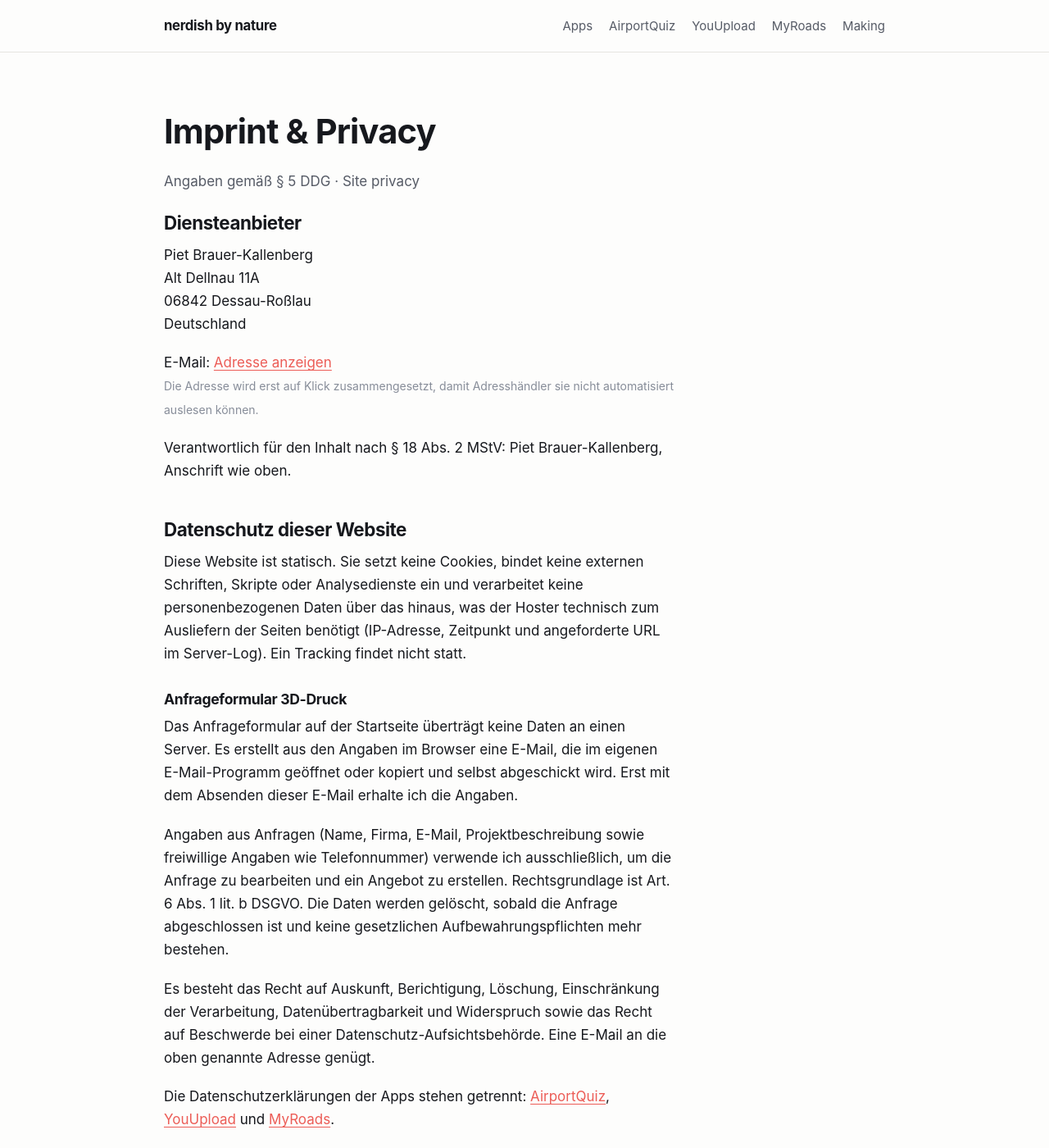
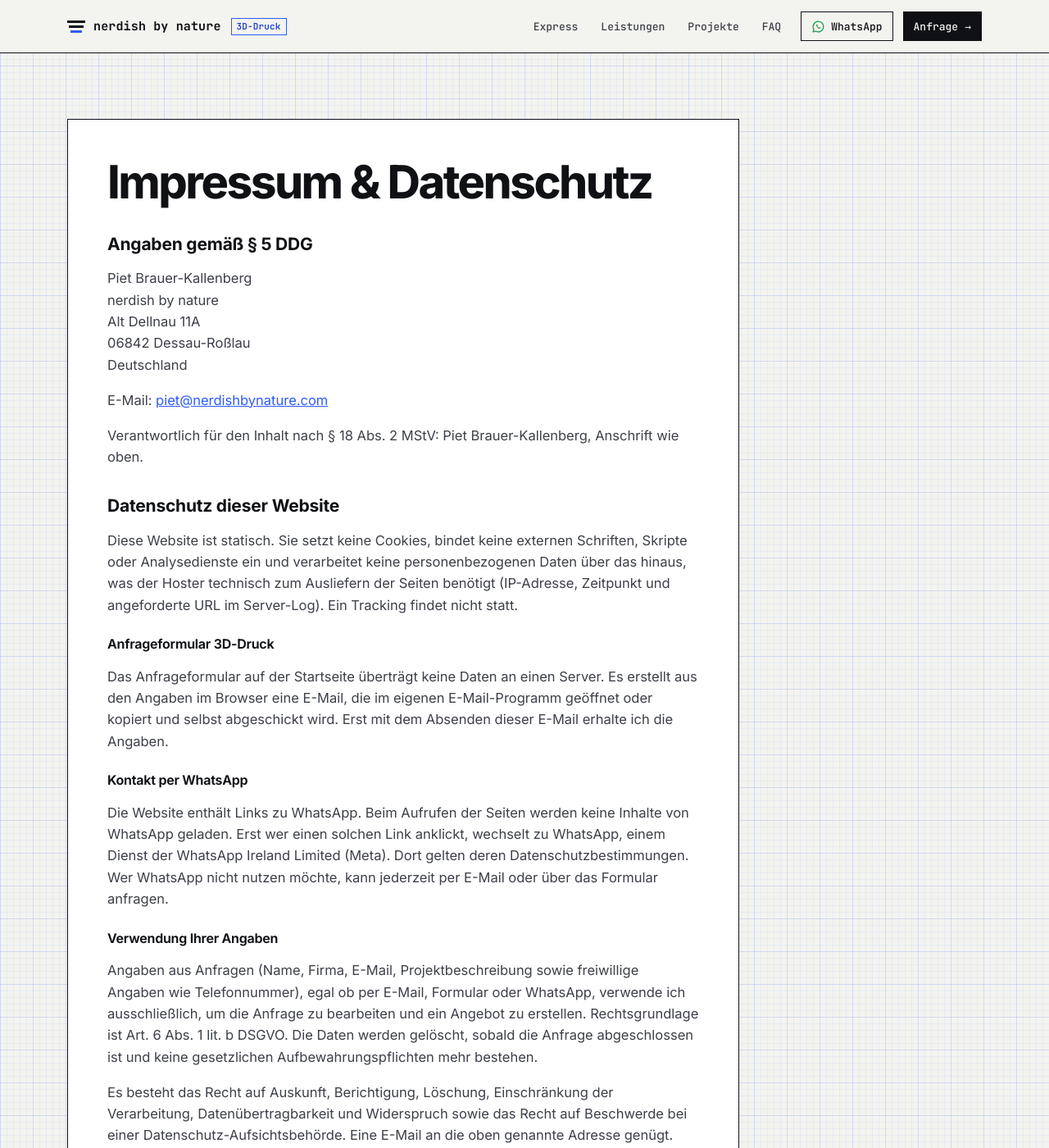
Before and after one commit to nerdishbynature/nerdishbynature.github.io, a Jekyll site: the page built from imprint.html, in a window 1280 px wide and 1400 px high. Shown: the whole window at 82% size. Built offline with Jekyll 4.4.1, drawn with Linux system fonts in a browser that asks for light colours; some of the changed text lies outside the part shown.

Commit message:
Add WhatsApp contact and a German imprint
The homepage and the imprint now share a 3D printing layout, so the
imprint is in German, drops the app navigation and shows the email
address without a click. The footer only links to the imprint.

WhatsApp sits in the header and in a direct contact block above the
quote form. The number and address are assembled in the browser, and
the chat is prefilled with whatever has been typed into the form.

```diff
--- /dev/null
+++ b/_layouts/druck.html
@@ -0,0 +1,70 @@
+<!doctype html>
+<html lang="de">
+<head>
+  <meta charset="utf-8">
+  <meta name="viewport" content="width=device-width, initial-scale=1">
+  <title>{{ page.title | escape }}</title>
+  <meta name="description" content="{{ page.description | escape }}">
+  <meta name="theme-color" content="#f3f3ef">
+  <link rel="icon" href="/favicon.ico" sizes="32x32">
+  <link rel="icon" href="/favicon.svg" type="image/svg+xml">
+  <link rel="apple-touch-icon" href="/assets/img/apple-touch-icon.png">
+  <link rel="preload" href="/assets/druck/fonts/inter-latin-wght-normal.woff2" as="font" type="font/woff2" crossorigin>
+  <link rel="stylesheet" href="/assets/druck/style.css">
+  <link rel="canonical" href="{{ page.url | absolute_url }}">
+  {%- if page.url == "/" %}
+  <script type="application/ld+json">
+  {
+    "@context": "https://schema.org",
+    "@type": "LocalBusiness",
+    "name": "nerdish by nature – 3D-Druck",
+    "description": "3D-Druck für Unternehmen: Funktionsprototypen, Kleinserien, Vorrichtungen, Gehäuse und Nachbau per 3D-Scan.",
+    "url": "https://nerdishbynature.com/",
+    "founder": "Piet Brauer-Kallenberg",
+    "address": {
+      "@type": "PostalAddress",
+      "streetAddress": "Alt Dellnau 11A",
+      "postalCode": "06842",
+      "addressLocality": "Dessau-Roßlau",
+      "addressRegion": "Sachsen-Anhalt",
+      "addressCountry": "DE"
+    },
+    "areaServed": ["Dessau-Roßlau", "Deutschland"]
+  }
+  </script>
+  {%- endif %}
+</head>
+<body>
+  <div class="page">
+    <header class="top">
+      <div class="wrap">
+        <a class="logo" href="/"><span class="mark"><i></i><i></i><i></i></span>nerdish by nature<span class="tag">3D-Druck</span></a>
+        <nav class="main" aria-label="Hauptnavigation">
+          <a href="/#express">Express</a>
+          <a href="/#leistungen">Leistungen</a>
+          <a href="/#projekte">Projekte</a>
+          <a href="/#faq">FAQ</a>
+          <a class="wa" href="#" data-whatsapp target="_blank" rel="noopener" aria-label="Per WhatsApp schreiben" hidden><svg viewBox="0 0 24 24" aria-hidden="true"><path d="M12 3a9 9 0 0 0-7.8 13.5L3 21l4.6-1.2A9 9 0 1 0 12 3Z" fill="none" stroke="currentColor" stroke-width="1.8" stroke-linejoin="round"/><path d="M9.2 8.2c.3-.4.9-.4 1.1.1l.6 1.4c.1.3 0 .6-.2.8l-.5.5c.6 1.2 1.6 2.2 2.8 2.8l.5-.5c.2-.2.5-.3.8-.2l1.4.6c.5.2.5.8.1 1.1-.6.6-1.5.9-2.3.6a8 8 0 0 1-4.9-4.9c-.3-.8 0-1.7.6-2.3Z" fill="currentColor"/></svg><span class="wa-text">WhatsApp</span></a>
+          <a class="cta" href="/#anfrage">Anfrage<span class="cta-arrow"> →</span></a>
+        </nav>
+      </div>
+    </header>
+
+    <main>
+      {{ content }}
+    </main>
+
+    <footer>
+      <div class="wrap">
+        <span>© <span id="year">{{ 'now' | date: "%Y" }}</span> Piet Brauer-Kallenberg · nerdish by nature · Dessau-Roßlau</span>
+        <nav aria-label="Weitere Seiten">
+          <a href="/imprint/">Impressum &amp; Datenschutz</a>
+        </nav>
+      </div>
+    </footer>
+  </div>
+
+  <script src="/assets/druck/form.js"></script>
+  <script>document.getElementById("year").textContent = new Date().getFullYear();</script>
+</body>
+</html>
--- a/assets/druck/form.js
+++ b/assets/druck/form.js
@@ -5,6 +5,68 @@
 // actually opened, a box with the finished message and copy buttons is shown
 // as well, so people using webmail can paste it in themselves.
 var EMAIL = ["piet", "nerdishbynature.com"].join("@"); // split so scrapers miss it
+var WHATSAPP = ["49", "171", "775", "7552"].join(""); // same idea for the number
+
+// Contact links are only assembled here, so neither the address nor the number
+// appears in the HTML. [data-email] gets the address as link and text,
+// [data-whatsapp] a chat link. Elements that make no sense without these links
+// carry `hidden` in the HTML and are revealed here.
+(function () {
+  document.querySelectorAll("[data-email]").forEach(function (link) {
+    link.href = "mailto:" + EMAIL + "?subject=" + encodeURIComponent("Anfrage 3D-Druck");
+    link.textContent = EMAIL;
+  });
+  var whatsappLinks = document.querySelectorAll("[data-whatsapp]");
+  var form = document.getElementById("quote-form");
+
+  // Once someone has started the quote form, the chat starts with what they
+  // entered, so switching to WhatsApp halfway doesn't mean typing it again.
+  // Selects only count when changed from their first option, which is the
+  // default rather than an answer.
+  function whatsappText() {
+    var greeting = "Hallo, ich habe eine Anfrage zum 3D-Druck:";
+    if (!form) return greeting + " ";
+    var labels = {
+      anliegen: "Anliegen", name: "Name", firma: "Firma", email: "E-Mail",
+      telefon: "Telefon", stueckzahl: "Stückzahl", material: "Material / Farbe",
+      zeitrahmen: "Liefertermin", budget: "Budgetrahmen"
+    };
+    var lines = [];
+    var typed = false;
+    Object.keys(labels).forEach(function (key) {
+      var field = form.elements[key];
+      var value = field.value.trim();
+      if (field.tagName === "SELECT") {
+        if (key !== "anliegen" && field.selectedIndex === 0) return;
+      } else if (value) {
+        typed = true;
+      } else {
+        return;
+      }
+      lines.push(labels[key] + ": " + value);
+    });
+    var projekt = form.elements.projekt.value.trim();
+    if (projekt) typed = true;
+    if (!typed) return greeting + " ";
+    return [greeting, ""].concat(lines, projekt ? ["", projekt] : []).join("\n");
+  }
+
+  function updateWhatsapp() {
+    var href = "https://wa.me/" + WHATSAPP + "?text=" + encodeURIComponent(whatsappText());
+    whatsappLinks.forEach(function (link) { link.href = href; });
+  }
+
+  updateWhatsapp();
+  whatsappLinks.forEach(function (link) { link.hidden = false; });
+  if (form) {
+    form.addEventListener("input", updateWhatsapp);
+    form.addEventListener("change", updateWhatsapp);
+  }
+
+  document.querySelectorAll("[data-needs-js]").forEach(function (el) {
+    el.hidden = false;
+  });
+})();
 
 (function () {
   var form = document.getElementById("quote-form");
--- a/assets/druck/style.css
+++ b/assets/druck/style.css
@@ -98,12 +98,29 @@ nav.main a {
   padding: 9px 12px;
 }
 nav.main a:hover { color: var(--blue); }
+nav.main a.wa:not([hidden]) { display: inline-flex; align-items: center; gap: 7px; }
+nav.main a.wa {
+  padding: 0 12px;
+  margin-left: 8px;
+  color: var(--ink);
+}
+nav.main a.wa:hover { border-color: var(--blue); color: var(--blue); }
+nav.main a.wa svg { width: 17px; height: 17px; color: #1a9e4b; }
+.logo, nav.main a { white-space: nowrap; }
 nav.main a.cta {
   background: var(--ink);
   color: var(--paper);
   margin-left: 8px;
 }
-nav.main a.cta:hover { background: var(--blue); color: #fff; }
+nav.main a.cta:hover { background: var(--blue); border-color: var(--blue); color: #fff; }
+/* WhatsApp and Anfrage sit side by side as a pair, so they share one box size. */
+nav.main a.wa, nav.main a.cta {
+  box-sizing: border-box;
+  height: 36px;
+  align-items: center;
+  border: 1px solid var(--ink);
+}
+nav.main a.cta { display: inline-flex; gap: 8px; padding: 0 12px; }
 
 /* Type */
 .label {
@@ -384,6 +401,14 @@ section { padding: 104px 0; }
   border: 1px solid rgba(255, 255, 255, 0.16);
   padding: 36px;
 }
+.direct {
+  margin-top: 28px;
+  padding-top: 24px;
+  border-top: 1px solid rgba(255, 255, 255, 0.12);
+}
+.direct p { margin: 0 0 16px; }
+.direct .direct-title { font-weight: 650; color: #fff; margin-bottom: 6px; }
+.direct a:not(.btn) { color: #fff; }
 .facts { margin: 36px 0 0; padding: 0; list-style: none; font-family: var(--mono); font-size: 13.5px; }
 .facts li {
   display: flex;
@@ -551,10 +576,13 @@ footer a:hover { color: var(--blue); }
 .legal .sheet { background: var(--surface); border: 1px solid var(--ink); padding: 48px; max-width: 820px; }
 .legal h1 { font-size: clamp(36px, 5vw, 56px); margin-bottom: 32px; }
 .legal h2 { font-size: 21px; margin: 36px 0 10px; max-width: none; letter-spacing: -0.01em; }
+.legal h3 { font-size: 16px; margin: 24px 0 8px; }
+.legal a { color: var(--blue); }
 
 :focus-visible { outline: 2px solid var(--blue); outline-offset: 3px; }
 
 @media (max-width: 960px) {
+  .wa-text { display: none; }
   .hero .wrap, .quote-layout { grid-template-columns: 1fr; gap: 48px; }
   .section-head { grid-template-columns: 1fr; gap: 18px; }
   .process { grid-template-columns: 1fr 1fr; }
@@ -568,12 +596,16 @@ footer a:hover { color: var(--blue); }
 }
 @media (max-width: 640px) {
   .wrap { padding: 0 16px; }
-  nav.main a:not(.cta) { display: none; }
+  nav.main a:not(.cta):not(.wa) { display: none; }
+  .logo .tag { display: none; }
+  nav.main a.wa { padding: 0 8px; margin-left: 0; gap: 6px; font-size: 12px; }
+  nav.main a.wa svg { width: 16px; height: 16px; }
+  .wa-text { display: inline; }
   header.top .wrap { gap: 10px; }
   .logo { font-size: 13px; gap: 7px; white-space: nowrap; }
   .logo .mark { width: 16px; }
   .logo .tag { font-size: 10px; padding: 3px 5px; }
-  nav.main a.cta { padding: 9px 10px; margin-left: 0; white-space: nowrap; }
+  nav.main a.cta { padding: 0 9px; margin-left: 0; white-space: nowrap; font-size: 12px; }
   .cta-arrow { display: none; }
   .label-extra { display: none; }
   section { padding: 72px 0; }
@@ -594,6 +626,9 @@ footer a:hover { color: var(--blue); }
   .faq details { padding: 0 18px; }
   .faq summary { font-size: 17px; padding: 20px 0; }
 }
+@media (max-width: 374px) {
+  .wa-text { display: none; }
+}
 @media (max-width: 359px) {
   .logo .mark { display: none; }
 }
--- a/imprint.html
+++ b/imprint.html
@@ -1,28 +1,26 @@
 ---
-layout: page
+layout: druck
 permalink: /imprint/
-title: Imprint & Privacy
-subtitle: Angaben gemäß § 5 DDG · Site privacy
+title: "Impressum & Datenschutz – nerdish by nature"
+description: "Impressum und Datenschutzerklärung von nerdish by nature, Piet Brauer-Kallenberg, Dessau-Roßlau."
 sitemap: false
 ---
+<section class="legal">
+  <div class="wrap">
+    <div class="sheet">
+      <h1>Impressum &amp; Datenschutz</h1>
 
-<h2>Diensteanbieter</h2>
+      <h2>Angaben gemäß § 5 DDG</h2>
 
       <p>
         Piet Brauer-Kallenberg<br>
+        nerdish by nature<br>
         Alt Dellnau 11A<br>
         06842 Dessau-Roßlau<br>
         Deutschland
       </p>
 
-<p>
-  E-Mail:
-  {% include contact.html text="Adresse anzeigen" reveal=true %}<br>
-  <span class="post-meta">
-    Die Adresse wird erst auf Klick zusammengesetzt, damit Adresshändler sie
-    nicht automatisiert auslesen können.
-  </span>
-</p>
+      <p>E-Mail: <a href="#" data-email>piet (at) nerdishbynature.com</a></p>
 
       <p>Verantwortlich für den Inhalt nach § 18 Abs. 2 MStV: Piet Brauer-Kallenberg, Anschrift wie oben.</p>
 
@@ -45,12 +43,25 @@ sitemap: false
         dem Absenden dieser E-Mail erhalte ich die Angaben.
       </p>
 
+      <h3>Kontakt per WhatsApp</h3>
+
+      <p>
+        Die Website enthält Links zu WhatsApp. Beim Aufrufen der Seiten werden
+        keine Inhalte von WhatsApp geladen. Erst wer einen solchen Link anklickt,
+        wechselt zu WhatsApp, einem Dienst der WhatsApp Ireland Limited (Meta). Dort
+        gelten deren Datenschutzbestimmungen. Wer WhatsApp nicht nutzen möchte, kann
+        jederzeit per E-Mail oder über das Formular anfragen.
+      </p>
+
+      <h3>Verwendung Ihrer Angaben</h3>
+
       <p>
         Angaben aus Anfragen (Name, Firma, E-Mail, Projektbeschreibung sowie
-  freiwillige Angaben wie Telefonnummer) verwende ich ausschließlich, um die Anfrage zu
-  bearbeiten und ein Angebot zu erstellen. Rechtsgrundlage ist Art. 6 Abs. 1
-  lit. b DSGVO. Die Daten werden gelöscht, sobald die Anfrage abgeschlossen ist
-  und keine gesetzlichen Aufbewahrungspflichten mehr bestehen.
+        freiwillige Angaben wie Telefonnummer), egal ob per E-Mail, Formular oder
+        WhatsApp, verwende ich ausschließlich, um die Anfrage zu bearbeiten und ein
+        Angebot zu erstellen. Rechtsgrundlage ist Art. 6 Abs. 1 lit. b DSGVO. Die
+        Daten werden gelöscht, sobald die Anfrage abgeschlossen ist und keine
+        gesetzlichen Aufbewahrungspflichten mehr bestehen.
       </p>
 
       <p>
@@ -58,13 +69,6 @@ sitemap: false
         Verarbeitung, Datenübertragbarkeit und Widerspruch sowie das Recht auf
         Beschwerde bei einer Datenschutz-Aufsichtsbehörde. Eine E-Mail an die oben
         genannte Adresse genügt.
-</p>
-
-<p>
-  Die Datenschutzerklärungen der Apps stehen getrennt:
-  <a href="{{ '/airportquiz/privacy/' | relative_url }}">AirportQuiz</a>,
-  <a href="{{ '/youupload/privacy/' | relative_url }}">YouUpload</a> und
-  <a href="{{ '/myroads/privacy/' | relative_url }}">MyRoads</a>.
       </p>
 
       <h2>Haftungsausschluss</h2>
@@ -103,3 +107,13 @@ sitemap: false
         Bildern, Grafiken oder Texten in Datenbestände Dritter. Alle Rechte
         vorbehalten.
       </p>
+
+      <p><small>
+        Für die iOS-Apps gelten eigene Datenschutzerklärungen:
+        <a href="/airportquiz/privacy/">AirportQuiz</a>,
+        <a href="/youupload/privacy/">YouUpload</a> und
+        <a href="/myroads/privacy/">MyRoads</a>.
+      </small></p>
+    </div>
+  </div>
+</section>
```
Also changed, not shown: index.html (+10 -69 lines). Lines whose indentation alone changed are shown as unchanged.
